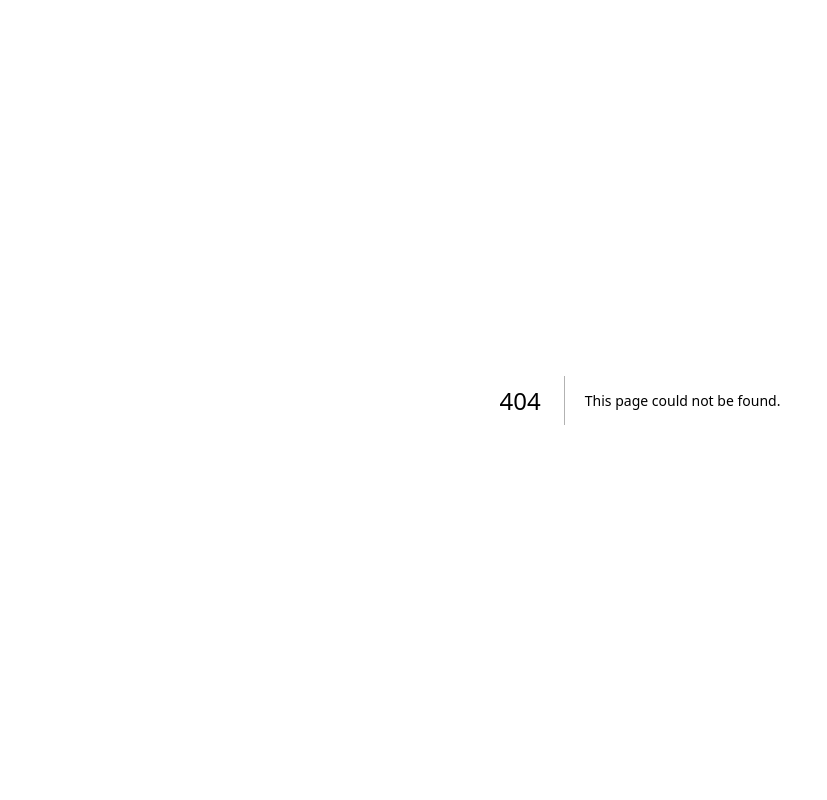
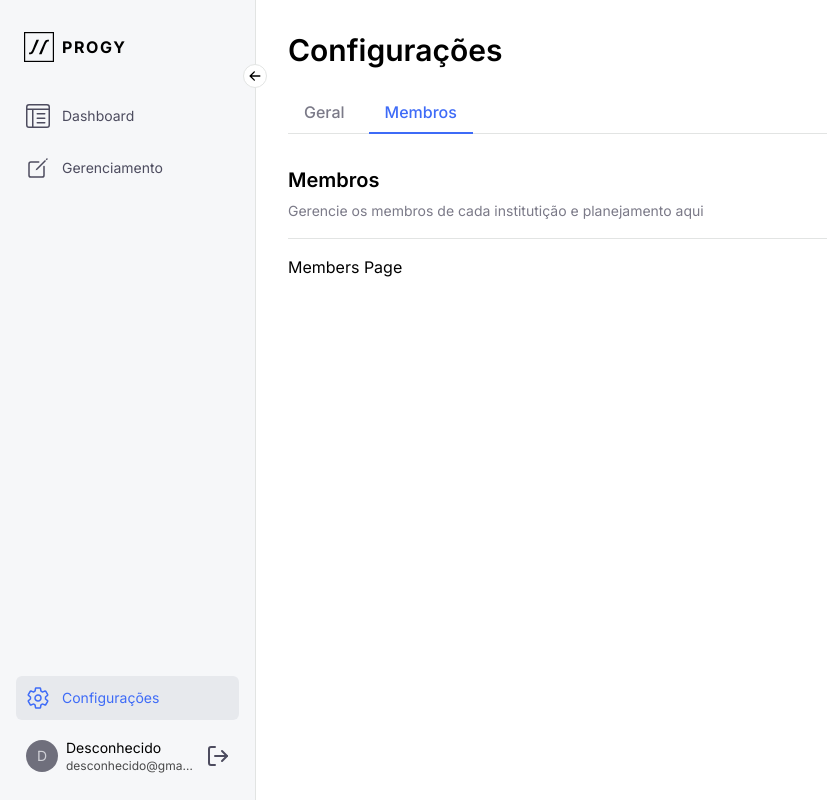
Before and after one commit to wilmacedo/progy-dashboard-v2, a Next.js app: page /settings/members in a window 1280 px wide. Before the commit this address had no page. Shown: the whole page, without its empty margins (0-827 px from the left). Built offline with nearby package versions, Linux system fonts and the light colour scheme.

Commit message:
feat: add api service

```diff
--- a/package.json
+++ b/package.json
@@ -15,6 +15,7 @@
     "@types/react-dom": "18.0.11",
     "@types/react-icons": "^3.0.0",
     "@types/styled-components": "^5.1.26",
+    "axios": "^1.3.4",
     "eslint": "8.35.0",
     "eslint-config-next": "13.2.3",
     "next": "13.2.3",
@@ -28,6 +29,7 @@
   },
   "devDependencies": {
     "@rocketseat/eslint-config": "^1.2.0",
+    "@types/axios": "^0.14.0",
     "@types/cookie": "^0.5.1",
     "autoprefixer": "^10.4.13",
     "postcss": "^8.4.21",
--- a/src/app/(dashbord)/settings/(sections)/general/page.tsx
+++ b/src/app/(dashbord)/settings/(sections)/general/page.tsx
@@ -1,3 +1,22 @@
+'use client';
+
+import { useAuth } from '@/contexts/AuthContext';
+import { api } from '@/services/api';
+import { User } from '@/types/user';
+import { useEffect, useState } from 'react';
+
 export default function Detail() {
-  return <h1>Detail Page</h1>;
+  const { user } = useAuth();
+  const [userData, setUserData] = useState<User | undefined>();
+
+  useEffect(() => {
+    if (!user) return;
+
+    (async () => {
+      const { data: response } = await api.get('/users/me');
+      setUserData(response.data);
+    })();
+  }, [user]);
+
+  return <div>{userData?.name}</div>;
 }
--- a/src/app/(dashbord)/settings/(sections)/layout.tsx
+++ b/src/app/(dashbord)/settings/(sections)/layout.tsx
@@ -11,6 +11,7 @@ interface SectionProps {
 
 export default function SectionLayout({ children }: SectionProps) {
   const pathname = usePathname();
+  const currentTab = tabs[getCurrentTab(pathname)];
 
   return (
     <div>
@@ -34,7 +35,16 @@ export default function SectionLayout({ children }: SectionProps) {
         </ul>
       </div>
 
-      {children}
+      <div>
+        <div className="pb-4 border-b border-gray-100">
+          <h2 className="mb-1 text-xl font-semibold">{currentTab.title}</h2>
+          <span className=" text-sm text-[#7b7a88]">
+            {currentTab.description}
+          </span>
+        </div>
+
+        <div className="mt-4">{children}</div>
+      </div>
     </div>
   );
 }
--- /dev/null
+++ b/src/app/(dashbord)/settings/(sections)/members/page.tsx
@@ -0,0 +1,3 @@
+export default function Members() {
+  return <h1>Members Page</h1>;
+}
--- a/src/app/(dashbord)/settings/(sections)/users/page.tsx
+++ /dev/null
@@ -1,3 +0,0 @@
-export default function Users() {
-  return <h1>Users Page</h1>;
-}
--- a/src/config/tabs.ts
+++ b/src/config/tabs.ts
@@ -1,3 +1,10 @@
+interface TabConfig {
+  name: string;
+  path: string;
+  title: string;
+  description: string;
+}
+
 export function getCurrentTab(pathname: string) {
   const index = tabs.findIndex(tab => tab.path === pathname);
   if (index === -1) return 0;
@@ -9,13 +16,17 @@ export function allPaths() {
   return tabs.map(tab => tab.path);
 }
 
-export const tabs = [
+export const tabs: TabConfig[] = [
   {
     name: 'Geral',
     path: '/settings/general',
+    title: 'Informação pessoal',
+    description: 'Atualize e revise sus informações pessoais aqui',
   },
   {
-    name: 'Usuários',
-    path: '/settings/users',
+    name: 'Membros',
+    path: '/settings/members',
+    title: 'Membros',
+    description: 'Gerencie os membros de cada institutição e planejamento aqui',
   },
 ];
--- a/src/constants/index.ts
+++ b/src/constants/index.ts
@@ -1,9 +1,9 @@
-import { User } from '@/types/user';
+import { AuthUser } from '@/types/user';
 
 export const STORAGE_PATH = '@progy';
 export const AUTH_DATA_KEY = `${STORAGE_PATH}/auth`;
 
-export const mockedUser: User = {
+export const mockedUser: AuthUser = {
   id: -1,
   name: 'Desconhecido',
   email: 'desconhecido@gmail.com',
--- a/src/middleware.ts
+++ b/src/middleware.ts
@@ -6,7 +6,7 @@ const authValidate = (cookie: string | undefined) => {
   if (!cookie) return false;
 
   try {
-    const data = JSON.parse(cookie);
+    const data: RequestData = JSON.parse(cookie);
     if (!data.token) return false;
 
     return true;
--- /dev/null
+++ b/src/services/api.ts
@@ -0,0 +1,28 @@
+import { AUTH_DATA_KEY } from '@/constants';
+import axios from 'axios';
+import { parseCookies } from 'nookies';
+import { RequestData } from './auth';
+
+export const api = axios.create({
+  baseURL: process.env.API_URL,
+  timeout: 5 * 1000,
+  headers: {
+    'Content-Type': 'application/json',
+  },
+});
+
+api.interceptors.request.use(config => {
+  const { [AUTH_DATA_KEY]: data } = parseCookies();
+  if (!data) return config;
+
+  try {
+    const { token }: RequestData = JSON.parse(data);
+    if (!token) return config;
+
+    config.headers.Authorization = `Bearer ${token}`;
+
+    return config;
+  } catch (e) {
+    return config;
+  }
+});
--- a/src/services/auth.ts
+++ b/src/services/auth.ts
@@ -1,4 +1,5 @@
-import { User } from '@/types/user';
+import { AuthUser } from '@/types/user';
+import { api } from './api';
 
 export interface SignInRequestData {
   email: string;
@@ -9,7 +10,7 @@ export interface SignInRequestData {
 export interface RequestData {
   token: string;
   role_id: number;
-  user: User;
+  user: AuthUser;
 }
 
 interface SignInResponseData {
@@ -20,14 +21,7 @@ interface SignInResponseData {
 export async function signInRequest(
   data: SignInRequestData,
 ): Promise<SignInResponseData> {
-  const request = await fetch(`${process.env.API_URL}/users/login`, {
-    method: 'POST',
-    headers: {
-      'Content-Type': 'application/json',
-    },
-    body: JSON.stringify(data),
-  });
+  const { status, data: response } = await api.post('/users/login', data);
 
-  const response = await request.json();
-  return { status: request.status, data: response };
+  return { status, data: response.data };
 }
```
Also changed, not shown: src/types/user.ts (+6 -1 lines), 1 other file (tests, documents, lock files or other folders).
